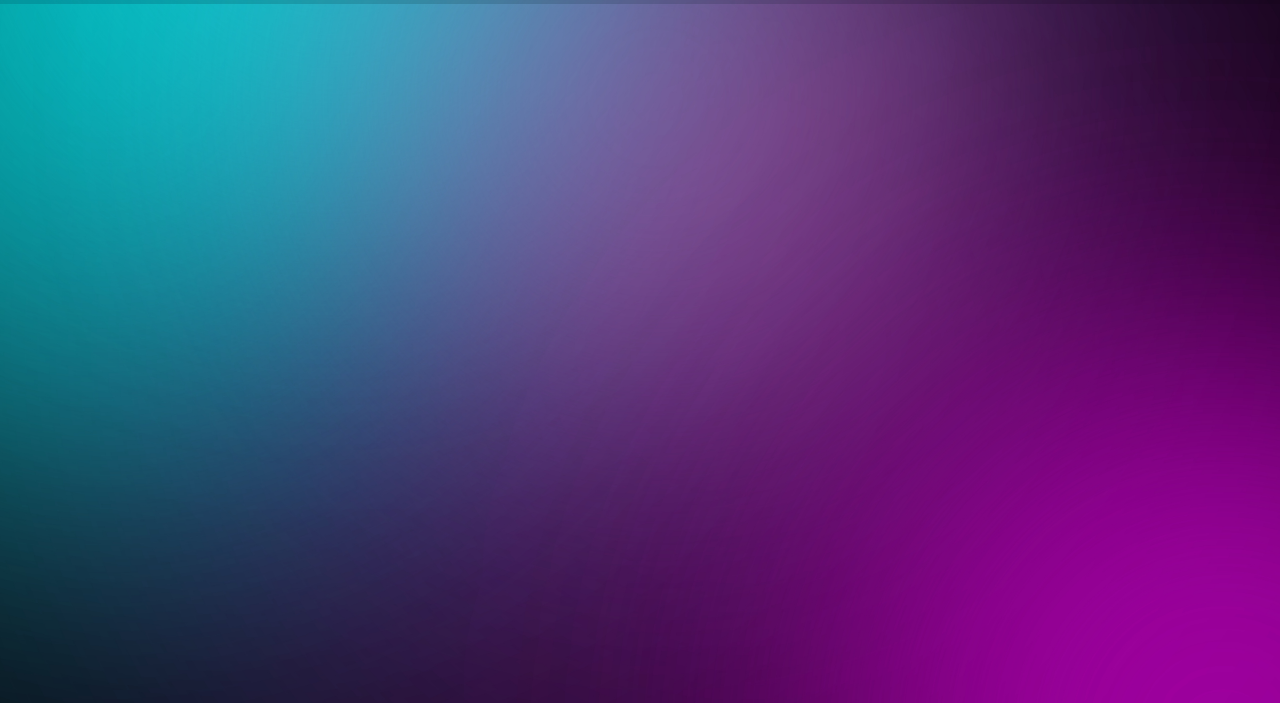
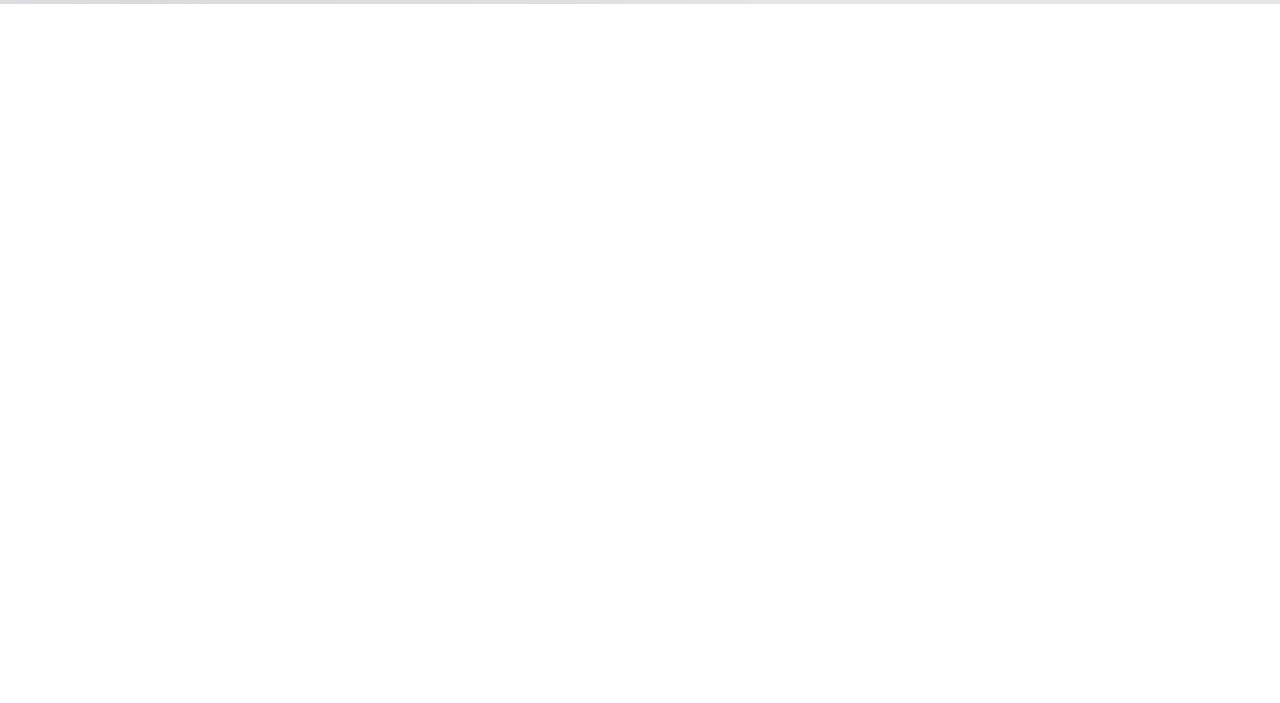
Before and after one commit to gpatryk1/webCraft.strona, a plain HTML site: page index.html in a window 1280 px wide. Shown: the part 97-800 px from the top of the page. Drawn offline with Linux system fonts and the light colour scheme.

Commit message:
Update style.css

```diff
--- a/css/style.css
+++ b/css/style.css
@@ -11,7 +11,7 @@
 
 body {
     min-height: 100vh;
-    background: url(/images/AdobeStock_533962995.jpeg) no-repeat center center fixed;
+    background: url(/images/) no-repeat center center fixed;
     /* background-color: #0cbaba;
     background-image: linear-gradient(315deg, #0cbaba 0%, #380036 74%); */
     background-size: cover;
```
